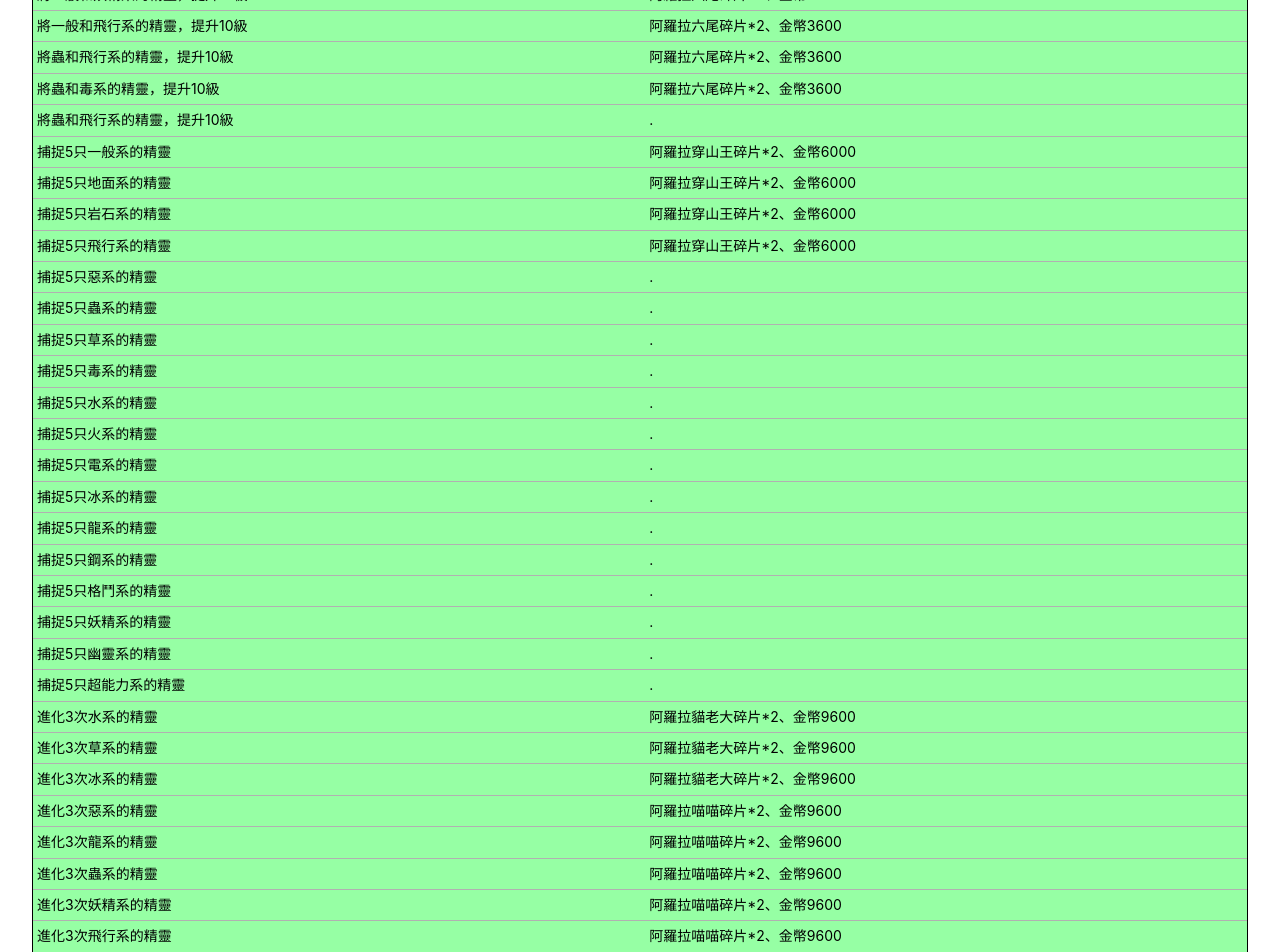
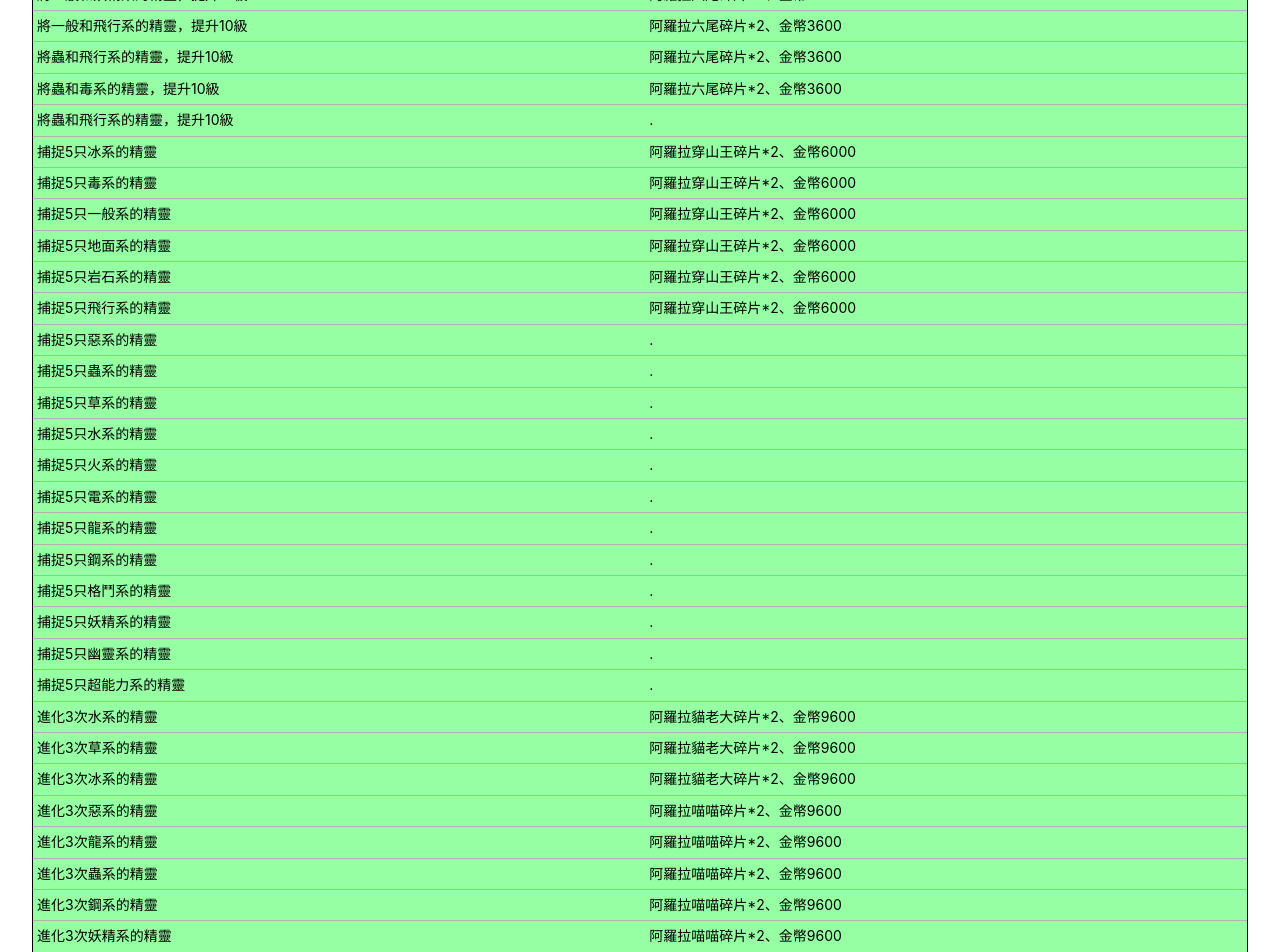
Before and after one commit to tom00502/pokemon-adventurer, a Vue app: page /fieldwork in a window 1280 px wide. Shown: the part 3080-4032 px from the top of the page. Built offline with nearby package versions, Linux system fonts and the light colour scheme; no server answers.

Commit message:
update data

```diff
--- a/src/views/fieldwork.vue
+++ b/src/views/fieldwork.vue
@@ -460,6 +460,16 @@ const table = [
         checkAward: false,
     },
     {
+        work: '捕捉5只冰系的精靈',
+        award: ['阿羅拉穿山王碎片*2', '金幣6000'],
+        level: 'great',
+    },
+    {
+        work: '捕捉5只毒系的精靈',
+        award: ['阿羅拉穿山王碎片*2', '金幣6000'],
+        level: 'great',
+    },
+    {
         work: '捕捉5只一般系的精靈',
         award: ['阿羅拉穿山王碎片*2', '金幣6000'],
         level: 'great',
@@ -482,11 +492,9 @@ const table = [
     { work: '捕捉5只惡系的精靈', award: [], level: 'great', checkAward: false },
     { work: '捕捉5只蟲系的精靈', award: [], level: 'great', checkAward: false },
     { work: '捕捉5只草系的精靈', award: [], level: 'great', checkAward: false },
-    { work: '捕捉5只毒系的精靈', award: [], level: 'great', checkAward: false },
     { work: '捕捉5只水系的精靈', award: [], level: 'great', checkAward: false },
     { work: '捕捉5只火系的精靈', award: [], level: 'great', checkAward: false },
     { work: '捕捉5只電系的精靈', award: [], level: 'great', checkAward: false },
-    { work: '捕捉5只冰系的精靈', award: [], level: 'great', checkAward: false },
     { work: '捕捉5只龍系的精靈', award: [], level: 'great', checkAward: false },
     { work: '捕捉5只鋼系的精靈', award: [], level: 'great', checkAward: false },
     {
@@ -544,6 +552,11 @@ const table = [
         level: 'great',
     },
     {
+        work: '進化3次鋼系的精靈',
+        award: ['阿羅拉喵喵碎片*2', '金幣9600'],
+        level: 'great',
+    },
+    {
         work: '進化3次妖精系的精靈',
         award: ['阿羅拉喵喵碎片*2', '金幣9600'],
         level: 'great',
@@ -560,11 +573,6 @@ const table = [
     },
     {
         work: '進化3次超能力系的精靈',
-        award: ['阿羅拉喵喵碎片*2', '金幣9600'],
-        level: 'great',
-    },
-    {
-        work: '進化3次鋼系的精靈',
         award: ['阿羅拉喵喵碎片*2', '金幣9600'],
         level: 'great',
     },
@@ -792,12 +800,7 @@ const table = [
         level: 'normal',
         checkAward: false,
     },
-    {
-        work: '將蟲系的精靈,提升10級',
-        award: [],
-        level: 'normal',
-        checkAward: false,
-    },
+    { work: '將蟲系的精靈,提升10級', award: ['金幣1500'], level: 'normal' },
     {
         work: '將草系的精靈,提升10級',
         award: [],
@@ -882,12 +885,7 @@ const table = [
     { work: '使用5次相遇碰碰', award: [], level: 'normal', checkAward: false },
     { work: '使用10次誘捕噴霧', award: [], level: 'normal', checkAward: false },
     { work: '使用10次神奇糖果(大)', award: ['金幣4000'], level: 'normal' },
-    {
-        work: '使用30次神奇糖果(中)',
-        award: [],
-        level: 'normal',
-        checkAward: false,
-    },
+    { work: '使用30次神奇糖果(中)', award: ['金幣4000'], level: 'normal' },
     {
         work: '使用50次神奇糖果(小)',
         award: [],
--- a/src/views/pokoQ&A.vue
+++ b/src/views/pokoQ&A.vue
@@ -126,7 +126,7 @@ const table = {
         { question: '精靈之星主要產出什麼?', answer: '精靈碎片' },
         { question: '四大天王在那個城市召開?', answer: '石英聯盟' },
         { question: '瀕死的精靈可以去哪裡治療?', answer: '精靈中心' },
-        { question: '真新鎮在長青市那個方位?', answer: '南方' },
+        { question: '真新鎮在常青市那個方位?', answer: '南方' },
         { question: '那個培養方式是本作特有的?', answer: '轉生' },
         {
             question: '洗練個體值的神奇膠囊可以從那裏獲得?',
```
